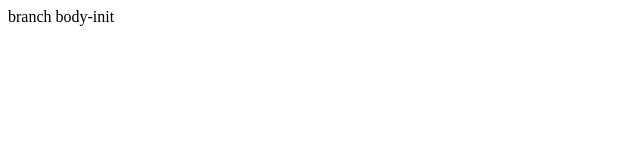
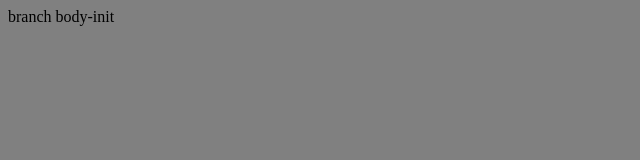
Before and after one commit to codevilot/branch-practice, a plain HTML site: page index.html in a window 1280 px wide. Shown: the whole page, without its empty margins (0-640 px from the left). Drawn offline with Linux system fonts and the light colour scheme.

Commit message:
style : add style.css, set body background-color
change body color to gray

```diff
--- a/index.html
+++ b/index.html
@@ -1,5 +1,8 @@
 <!DOCTYPE html>
 <html>
+	<head>
+	 <link rel="stylesheet" href="./static/style.css">
+	</head>
 		<title>git branch practice on branch main</title>
 	<body>
 	<div>
--- /dev/null
+++ b/static/style.css
@@ -0,0 +1,3 @@
+
+body{
+	background-color:gray;}
```
